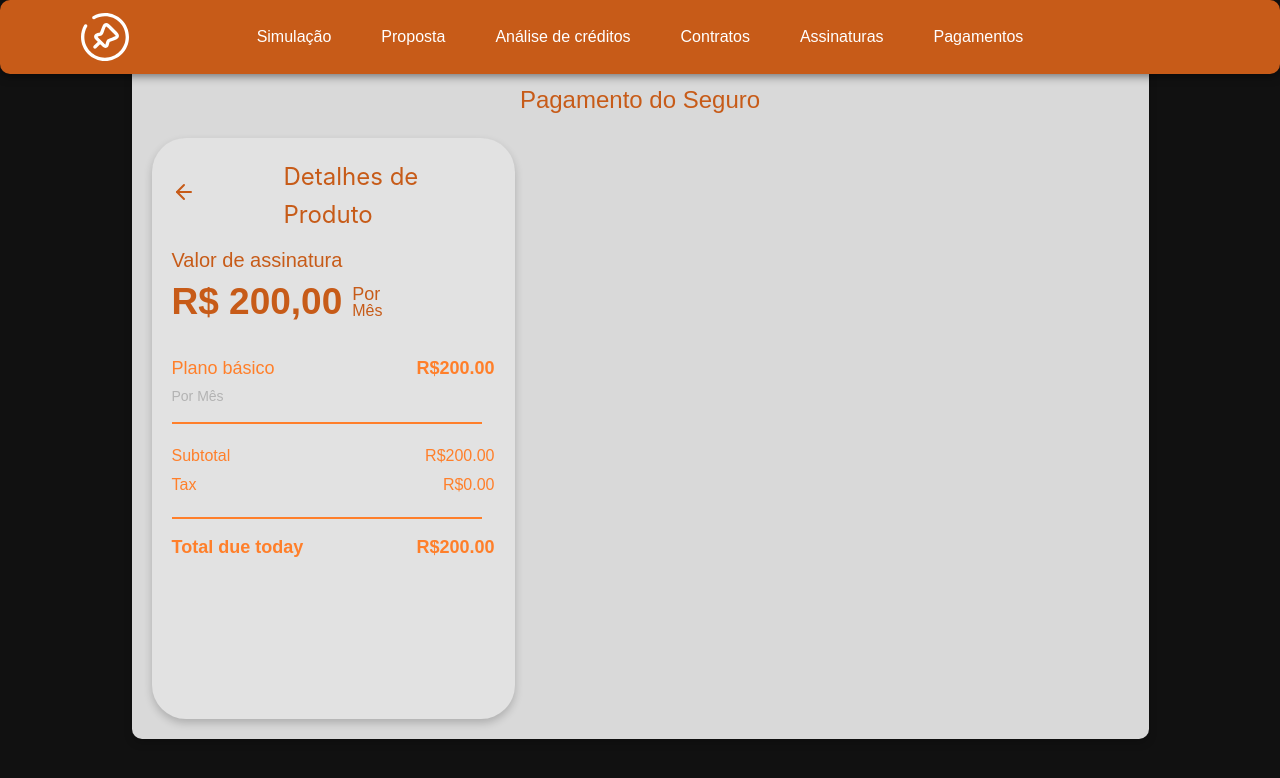
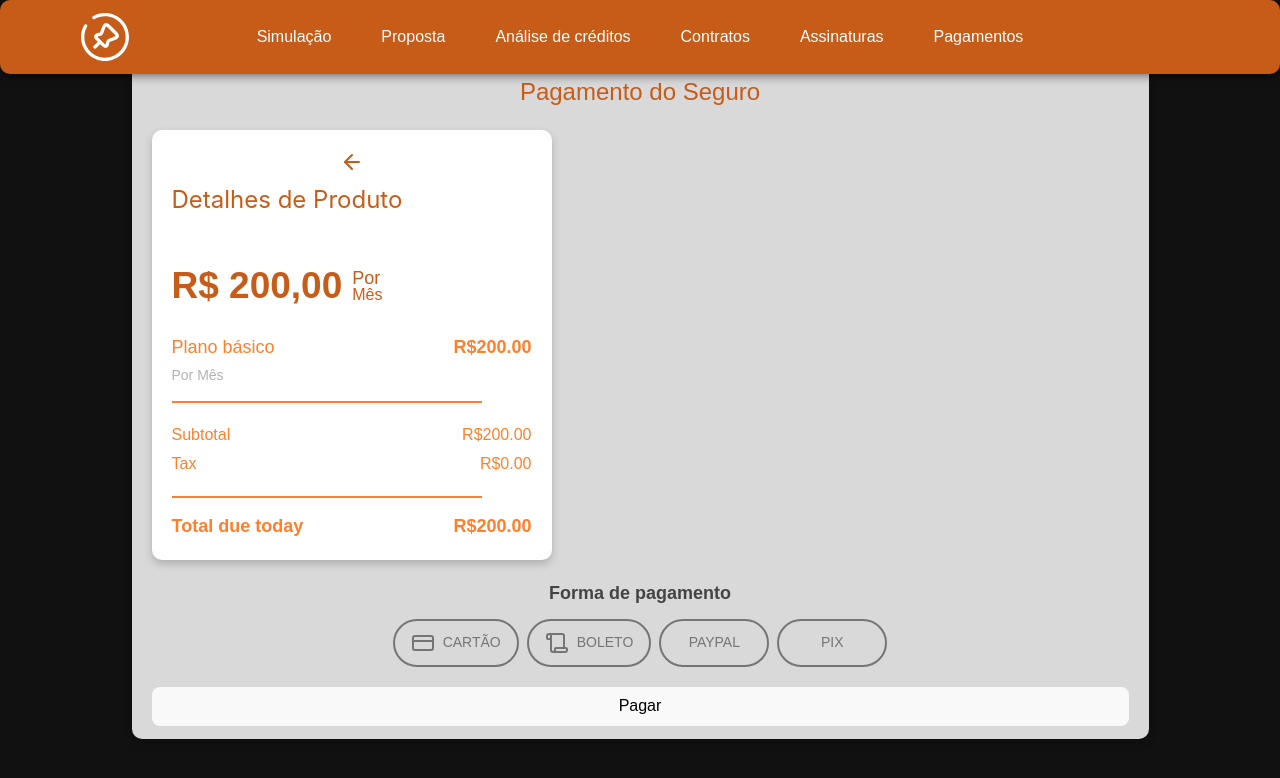
Before and after one commit to Masterbarreto/Case-da-Enpresa---Front-end, a React (Vite) app: page /Pagamento in a window 1280 px wide. Shown: the top 778 px of the page. Built offline with nearby package versions, Linux system fonts and the light colour scheme.

Commit message:
Fix : Trabalho na Função de pay

```diff
--- a/src/components/Pagamento.tsx
+++ b/src/components/Pagamento.tsx
@@ -1,13 +1,30 @@
-import { Container } from "../components/ui/BoxINputs";
+import { Container } from "./ui/BoxInputs";
 import "../styles/Pagamento.css";
 import ValorService from "../components/ui/ValorService";
+import BoxPay from "../components/ui/BoxPay";
+import { PagarService } from "../scripts/Payment.js";
 
-//import externos
+// Importações externas
 import { Link } from "react-router-dom";
+import { useState } from "react";
 import { ArrowLeft } from "lucide-react";
 
 
 export function Pagamento() {
+    const [selectedPayment, setSelectedPayment] = useState<string | null>(null); // Armazena o valor da string na variavel
+
+    const handleConfirmPayment = (paymentMethod: string) => { // trazendo o método de pagamento selecionado
+      setSelectedPayment(paymentMethod);
+    };
+
+    const handlePay = () => {
+      if (selectedPayment) {
+        PagarService(selectedPayment);
+        //console.log("Pagamento realizado com:", selectedPayment);
+      } else {
+        console.log("Nenhum método de pagamento selecionado."); // trocar por um alert
+      }
+    };
 
     return (
       <div>
@@ -25,30 +42,38 @@ export function Pagamento() {
             </Link>
           </nav>
         </div>
-        {/* Seção de Dados*/}
+
+        {/* Seção de Dados */}
         <Container className="home-container">
-            <p className="box-titles"> Pagamento do Seguro </p>
-            <Container className="container-produt">
-                <div className="Titulo-conteiner">
+          <p className="box-titles">Pagamento do Seguro</p>
+          <Container className="container-produto">
+            <div className="titulo-container">
               <Link to="/" className="menu-link">
                 <ArrowLeft size={24} color="#c75b18" strokeWidth={2} />
               </Link>
-                        <p className="box-text">Detalhes de Produto </p>
+              <p className="box-text">Detalhes de Produto</p>
             </div>
 
-                <div className="Box-Preço">
-                    <p className="box-Assinatura"> Valor de assinatura </p>
+            <div className="box-preco">
+              <p className="box-assinatura">Valor de assinatura</p>
               <div className="box-valor-container">
-                        <p className="box-valor"> R$ 200,00 </p>
+                <p className="box-valor">R$ 200,00</p>
                 <p className="box-mes">
                   <span className="por">Por</span>
                   <span className="mes">Mês</span>
                 </p>
               </div>
-                    <ValorService/>
+              <ValorService />
             </div>
+          </Container>
 
-            </Container>
+          {/* Adicionando a forma de pagamento */}
+          <BoxPay onConfirmPayment={handleConfirmPayment} />
+
+          {/* Botão de Pagamento */}
+          <button onClick={handlePay} className="botao-pagar">
+            Pagar
+          </button>
         </Container>
       </div>
     );
--- a/src/components/ui/BoxINputs.tsx
+++ b/src/components/ui/BoxINputs.tsx
@@ -5,7 +5,7 @@ interface ContainerProps {
   className?: string;
 }
 
-export function Container({ children , className  }: ContainerProps) {
+export function Container({ children, className }: ContainerProps) {
   return (
     <div className={`container-box ${className || ''}`}>
       {children}
--- /dev/null
+++ b/src/components/ui/BoxPay.tsx
@@ -0,0 +1,58 @@
+import '../../styles/BoxPay.css';
+import { useState } from "react";
+import SelectPay from "../ui/Select-pay.tsx";
+import { CreditCard , Scroll  } from "lucide-react";
+
+
+interface BoxPayProps {
+  onConfirmPayment: (paymentMethod: string) => void; // Nova prop
+}
+
+export default function BoxPay({ onConfirmPayment }: BoxPayProps) {
+
+  const [selectedPayment, setSelectedPayment] = useState<string | null>(null);
+
+  // Função para salvar o método de pagamento selecionado
+  const handleSelectPayment = (paymentMethod: string) => {
+    setSelectedPayment(paymentMethod);
+    onConfirmPayment(paymentMethod);
+  };
+
+  return (
+    <div className="container-pay">
+      <p className="text-pay">Forma de pagamento</p>
+
+      <div className="pay-form">
+        <SelectPay
+          label="CARTÃO"
+          onClick={() => handleSelectPayment("Cartão")}
+          isSelected={selectedPayment === "Cartão"}
+          icon={<CreditCard size={24} />}
+          className="selec-boleto"
+        />
+
+        <SelectPay
+          label="BOLETO"
+          onClick={() => handleSelectPayment("Boleto")}
+          isSelected={selectedPayment === "Boleto"}
+          icon={<Scroll size={24} />}
+          className="selec-boleto"
+        />
+
+        <SelectPay
+          label="PAYPAL"
+          onClick={() => handleSelectPayment("Paypal")}
+          isSelected={selectedPayment === "Paypal"}
+          className="selec-boleto"
+        />
+
+        <SelectPay
+          label="PIX"
+          onClick={() => handleSelectPayment("PIX")}
+          isSelected={selectedPayment === "PIX"}
+          className="selec-boleto"
+        />
+      </div>
+    </div>
+  );
+}
--- /dev/null
+++ b/src/components/ui/Select-pay.tsx
@@ -0,0 +1,22 @@
+import { ReactNode } from "react";
+import "../../styles/Select-pay.css"; // Importando o CSS
+
+interface SelectPayProps {
+    label: string;
+    icon?: ReactNode;
+    className?: string;
+    onClick?: () => void;
+    isSelected?: boolean;
+  }
+
+  export default function SelectPay({ label, icon, className, onClick, isSelected }: SelectPayProps) {
+    return (
+      <div
+        className={`select-pay ${isSelected ? "selected" : ""} ${className || ""}`}
+        onClick={onClick}
+      >
+        {icon && <span className="icon">{icon}</span>}
+        <span className="label">{label}</span>
+      </div>
+    );
+  }
--- /dev/null
+++ b/src/scripts/Payment.js
@@ -0,0 +1,4 @@
+
+export async function PagarService(paymentMethod){
+    console.log("Processando pagamento com:", paymentMethod);
+}
--- /dev/null
+++ b/src/styles/BoxPay.css
@@ -0,0 +1,87 @@
+/* Contêiner principal */
+.container-pay {
+    display: flex;
+    flex-direction: column;
+    align-items: center;
+    gap: 12px;
+}
+
+/* Título */
+.text-pay {
+    font-size: 18px;
+    font-weight: 600;
+    color: #444;
+}
+
+/* Contêiner dos botões */
+.pay-form {
+    display: flex;
+    gap: 8px;
+    flex-wrap: wrap; /* Garante que fique responsivo */
+    justify-content: center;
+}
+
+/* Estilo dos botões */
+.select-pay {
+    display: flex;
+    align-items: center;
+    justify-content: center;
+    gap: 6px;
+    padding: 8px 12px;
+    border: 2px solid #757575;
+    border-radius: 50px;
+    color: #757575;
+    font-weight: 500;
+    font-size: 14px;
+    transition: all 0.3s ease-in-out;
+    cursor: pointer;
+    min-width: 110px;
+}
+
+/* Estilização ao passar o mouse */
+.select-pay:hover {
+    background-color: #f5f5f5;
+}
+
+/* Quando um método de pagamento está selecionado */
+.select-pay.selected {
+    border-color: #c75b18;
+    background-color: #ffe5d0;
+    color: #c75b18;
+}
+
+/* Ícone dentro do botão */
+.select-pay .icon {
+    display: flex;
+    align-items: center;
+}
+
+/* Ícone sem borda extra */
+.select-pay svg {
+    width: 18px;
+    height: 18px;
+}
+
+/* Se precisar de estilos específicos para boleto */
+.selec-boleto {
+    border-color: #c75b18;
+    color: #c75b18;
+}
+
+/* Botão de confirmação */
+.confirm-button {
+    margin-top: 12px;
+    padding: 10px 16px;
+    border: none;
+    background-color: #c75b18;
+    color: white;
+    border-radius: 8px;
+    cursor: pointer;
+    font-size: 14px;
+    font-weight: bold;
+    transition: background 0.3s ease-in-out;
+}
+
+.confirm-button:hover {
+    background-color: #a3470f;
+}
--- /dev/null
+++ b/src/styles/Select-pay.css
@@ -0,0 +1,22 @@
+.select-pay {
+    display: flex;
+    align-items: center;
+    justify-content: center;
+    gap: 8px;
+    padding: 10px 16px;
+    border: 2px solid #757575; /* Cinza */
+    border-radius: 50px;
+    color: #757575;
+    font-weight: 500;
+    transition: all 0.3s ease-in-out;
+    cursor: pointer;
+  }
+
+  .select-pay:hover {
+    background-color: #f5f5f5;
+  }
+
+  .select-pay svg {
+    width: 24px;
+    height: 24px;
+  }
```
Lines whose indentation alone changed are shown as unchanged.
